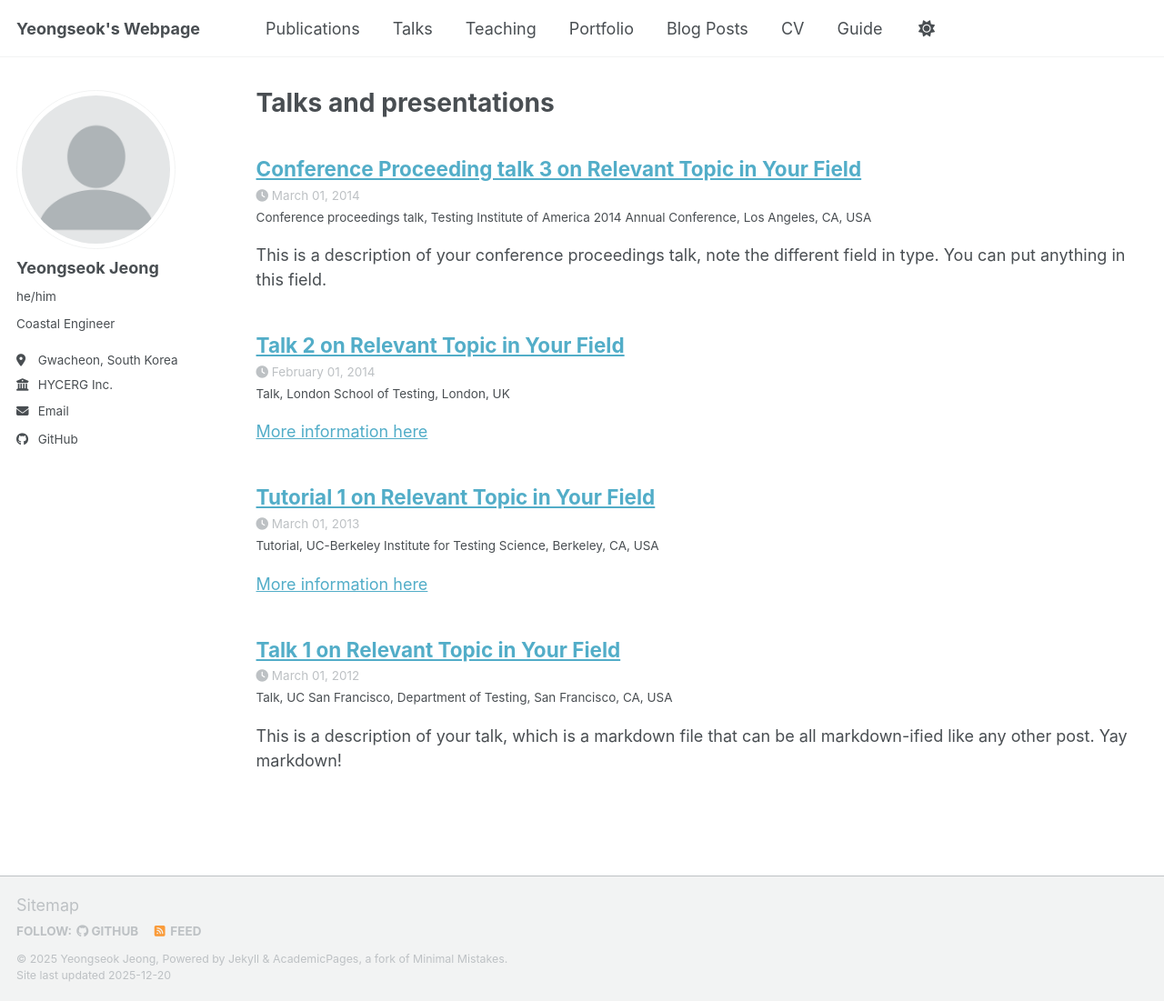
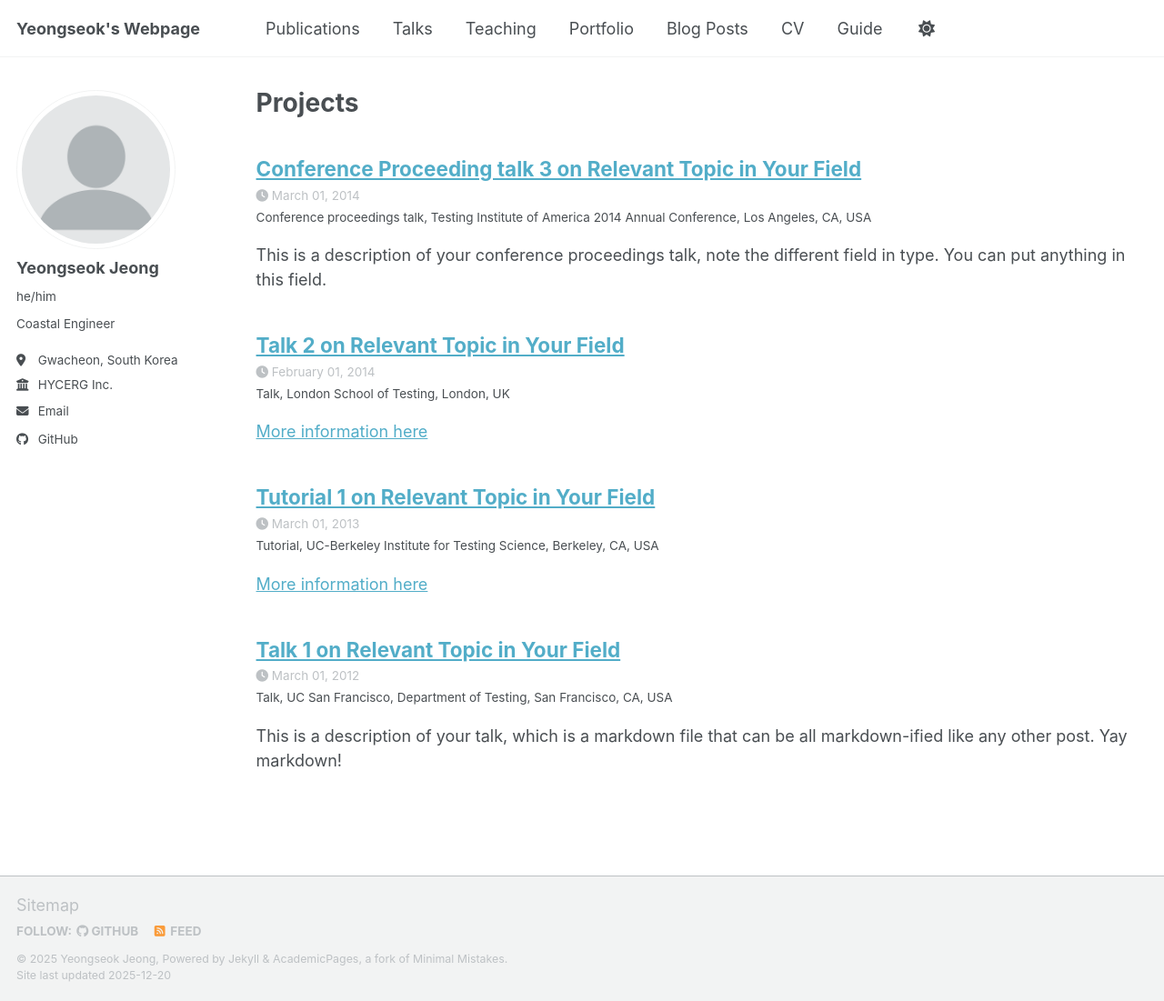
Before and after one commit to yjeongteddy/yjeongteddy.github.io, a Jekyll site: the page built from _pages/talks.html, in a window 1280 px wide and 1101 px high. Shown: the whole window at 91% size. Built offline with Jekyll 4.4.1, drawn with Linux system fonts in a browser that asks for light colours; a script bundle is joined from its source files by our own code; library files that are not in the unit come from our copies.

Commit message:
Update talks.html

```diff
--- a/_pages/talks.html
+++ b/_pages/talks.html
@@ -1,7 +1,7 @@
 ---
 layout: archive
-title: "Talks and presentations"
-permalink: /talks/
+title: "Projects"
+permalink: /Projects/
 author_profile: true
 ---
 
```
